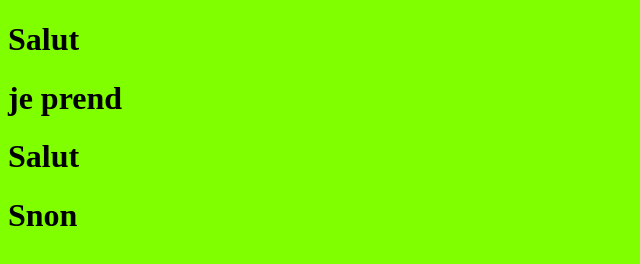
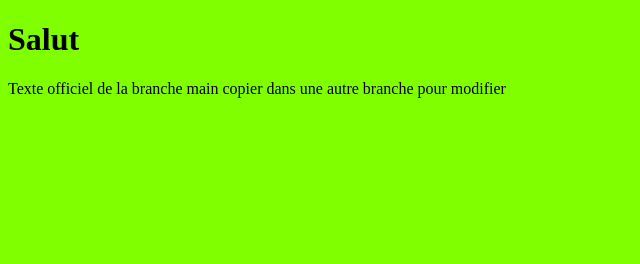
Before and after one commit to NassimHachem/OpenClassroomsProjects, a plain HTML site: page dossier sans titre/index.html in a window 1280 px wide. Shown: the whole page, without its empty margins (0-640 px from the left). Drawn offline with Linux system fonts and the light colour scheme.

Commit message:
Update index.html

```diff
--- a/dossier sans titre/index.html
+++ b/dossier sans titre/index.html
@@ -8,9 +8,7 @@
 
     <body>
         <h1>Salut</h1>
-        <h1>je prend</h1>
-        <h1>Salut</h1>
-        <h1>Snon</h1>
+        <p>Texte officiel de la branche main copier dans une autre branche pour modifier</p>
     </body>
 
 </html>
```
